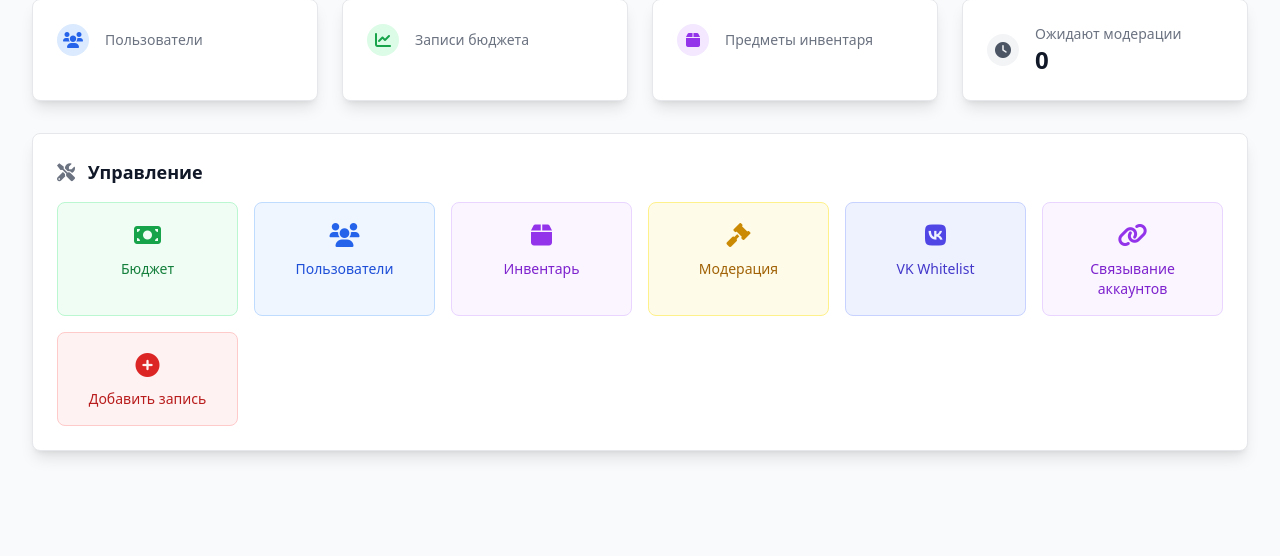
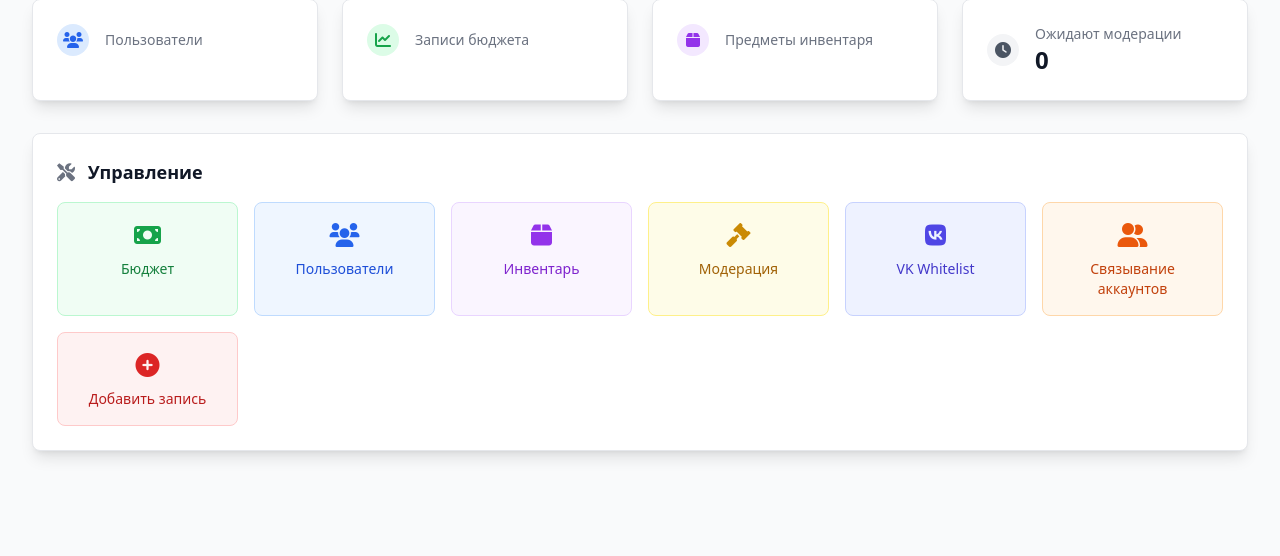
Before and after one commit to Maskaev-01/Valravn, a FastAPI app: template app/templates/admin/dashboard.html in a window 1280 px wide. Shown: the part 212-768 px from the top of the page. Run offline with FastAPI, Linux system fonts and the light colour scheme; the template is opened without the code that fills it, so the values that code supplies are empty; parts of the project's set-up code (start-up, migrations or seed data) failed here and were passed over; some libraries are stand-ins or nearby versions.

```diff
--- a/app/templates/admin/dashboard.html
+++ b/app/templates/admin/dashboard.html
@@ -175,9 +175,9 @@
 
                 <!-- НОВАЯ ССЫЛКА: Связывание аккаунтов -->
                 <a href="/admin/user-accounts"
-                   class="bg-purple-50 hover:bg-purple-100 border border-purple-200 rounded-lg p-4 text-center transition-colors group">
-                    <i class="fas fa-link text-2xl text-purple-600 mb-2 group-hover:text-purple-700"></i>
-                    <div class="text-sm font-medium text-purple-700">Связывание аккаунтов</div>
+                   class="bg-orange-50 hover:bg-orange-100 border border-orange-200 rounded-lg p-4 text-center transition-colors group">
+                    <i class="fas fa-user-friends text-2xl text-orange-600 mb-2 group-hover:text-orange-700"></i>
+                    <div class="text-sm font-medium text-orange-700">Связывание аккаунтов</div>
                 </a>
 
                 <a href="/admin/budget/add"
--- a/app/templates/base.html
+++ b/app/templates/base.html
@@ -82,9 +82,28 @@
                             <i class="fas fa-box mr-2"></i>Инвентарь
                         </a>
                         {% if user.is_admin %}
-                        <a href="/admin" class="border-transparent text-red-500 hover:text-red-700 dark:text-raven-400 dark:hover:text-raven-300 hover:border-red-300 dark:hover:border-raven-500 whitespace-nowrap py-2 px-1 border-b-2 font-medium text-sm transition-colors">
-                            <i class="fas fa-cogs mr-2"></i>Админ
-                        </a>
+                        <div class="relative group">
+                            <a href="/admin" class="border-transparent text-red-500 hover:text-red-700 dark:text-raven-400 dark:hover:text-raven-300 hover:border-red-300 dark:hover:border-raven-500 whitespace-nowrap py-2 px-1 border-b-2 font-medium text-sm transition-colors">
+                                <i class="fas fa-cogs mr-2"></i>Админ
+                            </a>
+                            <!-- Выпадающее меню для админских функций -->
+                            <div class="absolute left-0 mt-2 w-56 bg-white dark:bg-gray-800 rounded-md shadow-lg border border-gray-200 dark:border-gray-700 opacity-0 invisible group-hover:opacity-100 group-hover:visible transition-all duration-200 z-50">
+                                <div class="py-1">
+                                    <a href="/admin" class="block px-4 py-2 text-sm text-gray-700 dark:text-gray-300 hover:bg-gray-100 dark:hover:bg-gray-700">
+                                        <i class="fas fa-tachometer-alt mr-2"></i>Панель управления
+                                    </a>
+                                    <a href="/admin/user-accounts" class="block px-4 py-2 text-sm text-gray-700 dark:text-gray-300 hover:bg-gray-100 dark:hover:bg-gray-700">
+                                        <i class="fas fa-user-friends mr-2"></i>Связывание аккаунтов
+                                    </a>
+                                    <a href="/auth/admin/vk-whitelist" class="block px-4 py-2 text-sm text-gray-700 dark:text-gray-300 hover:bg-gray-100 dark:hover:bg-gray-700">
+                                        <i class="fab fa-vk mr-2"></i>VK Whitelist
+                                    </a>
+                                    <a href="/moderation" class="block px-4 py-2 text-sm text-gray-700 dark:text-gray-300 hover:bg-gray-100 dark:hover:bg-gray-700">
+                                        <i class="fas fa-gavel mr-2"></i>Модерация
+                                    </a>
+                                </div>
+                            </div>
+                        </div>
                         {% endif %}
                     </div>
                 </div>
@@ -106,12 +125,20 @@
                             </a>
                         </div>
                     </div>
+
+                    <!-- Mobile menu button -->
+                    <div class="md:hidden ml-4">
+                        <button onclick="toggleMobileMenu()"
+                                class="bg-gray-100 hover:bg-gray-200 dark:bg-gray-800 dark:hover:bg-gray-700 text-gray-800 dark:text-gray-200 p-2 rounded-md text-sm font-medium transition-colors">
+                            <i class="fas fa-bars"></i>
+                        </button>
+                    </div>
                 </div>
             </div>
         </div>
 
         <!-- Mobile menu -->
-        <div class="md:hidden">
+        <div id="mobile-menu" class="md:hidden hidden">
             <div class="px-2 pt-2 pb-3 space-y-1 sm:px-3">
                 <a href="/dashboard" class="text-gray-500 hover:text-gray-700 dark:text-gray-400 dark:hover:text-raven-300 block px-3 py-2 rounded-md text-base font-medium">
                     <i class="fas fa-chart-line mr-2"></i>Панель управления
@@ -128,10 +155,32 @@
                 <a href="/inventory" class="text-gray-500 hover:text-gray-700 dark:text-gray-400 dark:hover:text-raven-300 block px-3 py-2 rounded-md text-base font-medium">
                     <i class="fas fa-box mr-2"></i>Инвентарь
                 </a>
+
+                <!-- Профиль пользователя -->
+                <div class="border-t border-gray-200 dark:border-gray-700 pt-2 mt-2">
+                    <a href="/profile" class="text-blue-500 hover:text-blue-700 dark:text-blue-400 dark:hover:text-blue-300 block px-3 py-2 rounded-md text-base font-medium">
+                        <i class="fas fa-user mr-2"></i>Мой профиль
+                    </a>
+                </div>
+
                 {% if user.is_admin %}
-                <a href="/admin" class="text-red-500 hover:text-red-700 dark:text-raven-400 dark:hover:text-raven-300 block px-3 py-2 rounded-md text-base font-medium">
-                    <i class="fas fa-cogs mr-2"></i>Админ
-                </a>
+                <div class="border-t border-gray-200 dark:border-gray-700 pt-2 mt-2">
+                    <div class="text-xs font-semibold text-gray-500 dark:text-gray-400 uppercase tracking-wider px-3 py-1">
+                        Администрирование
+                    </div>
+                    <a href="/admin" class="text-red-500 hover:text-red-700 dark:text-raven-400 dark:hover:text-raven-300 block px-3 py-2 rounded-md text-base font-medium">
+                        <i class="fas fa-tachometer-alt mr-2"></i>Панель управления
+                    </a>
+                    <a href="/admin/user-accounts" class="text-red-500 hover:text-red-700 dark:text-raven-400 dark:hover:text-raven-300 block px-3 py-2 rounded-md text-base font-medium">
+                        <i class="fas fa-user-friends mr-2"></i>Связывание аккаунтов
+                    </a>
+                    <a href="/auth/admin/vk-whitelist" class="text-red-500 hover:text-red-700 dark:text-raven-400 dark:hover:text-raven-300 block px-3 py-2 rounded-md text-base font-medium">
+                        <i class="fab fa-vk mr-2"></i>VK Whitelist
+                    </a>
+                    <a href="/moderation" class="text-red-500 hover:text-red-700 dark:text-raven-400 dark:hover:text-raven-300 block px-3 py-2 rounded-md text-base font-medium">
+                        <i class="fas fa-gavel mr-2"></i>Модерация
+                    </a>
+                </div>
                 {% endif %}
             </div>
         </div>
@@ -157,7 +206,17 @@
         // Мобильное меню
         function toggleMobileMenu() {
             const menu = document.getElementById('mobile-menu');
+            const button = event.target.closest('button');
+            const icon = button.querySelector('i');
+
             menu.classList.toggle('hidden');
+
+            // Меняем иконку
+            if (menu.classList.contains('hidden')) {
+                icon.className = 'fas fa-bars';
+            } else {
+                icon.className = 'fas fa-times';
+            }
         }
 
         // Уведомления
@@ -222,6 +281,21 @@
 
         // Re-initialize when page loads
         document.addEventListener('DOMContentLoaded', initTheme);
+
+        // Закрытие мобильного меню при клике вне его области
+        document.addEventListener('click', function(event) {
+            const mobileMenu = document.getElementById('mobile-menu');
+            const mobileButton = event.target.closest('button[onclick="toggleMobileMenu()"]');
+
+            if (mobileMenu && !mobileMenu.contains(event.target) && !mobileButton) {
+                if (!mobileMenu.classList.contains('hidden')) {
+                    mobileMenu.classList.add('hidden');
+                    // Возвращаем иконку кнопки
+                    const button = document.querySelector('button[onclick="toggleMobileMenu()"] i');
+                    if (button) button.className = 'fas fa-bars';
+                }
+            }
+        });
     </script>
 
     {% block scripts %}{% endblock %}
```
